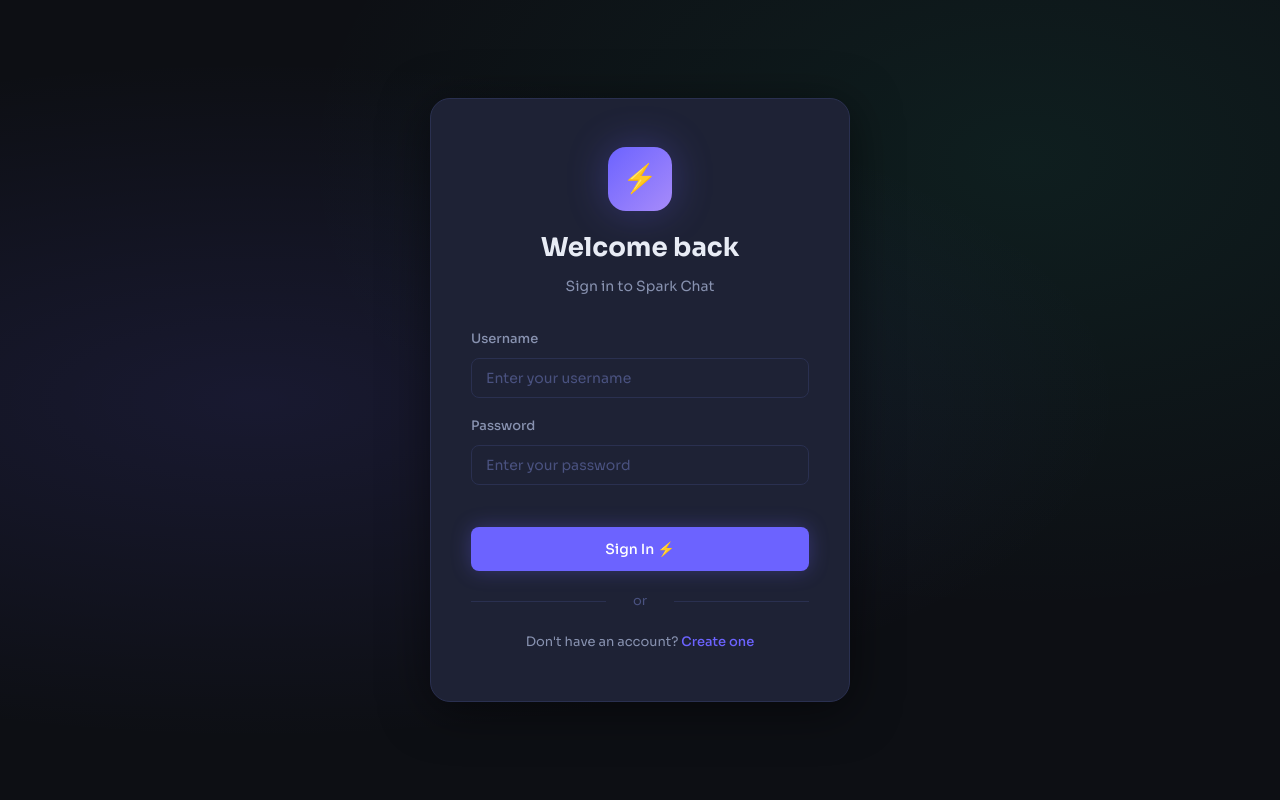
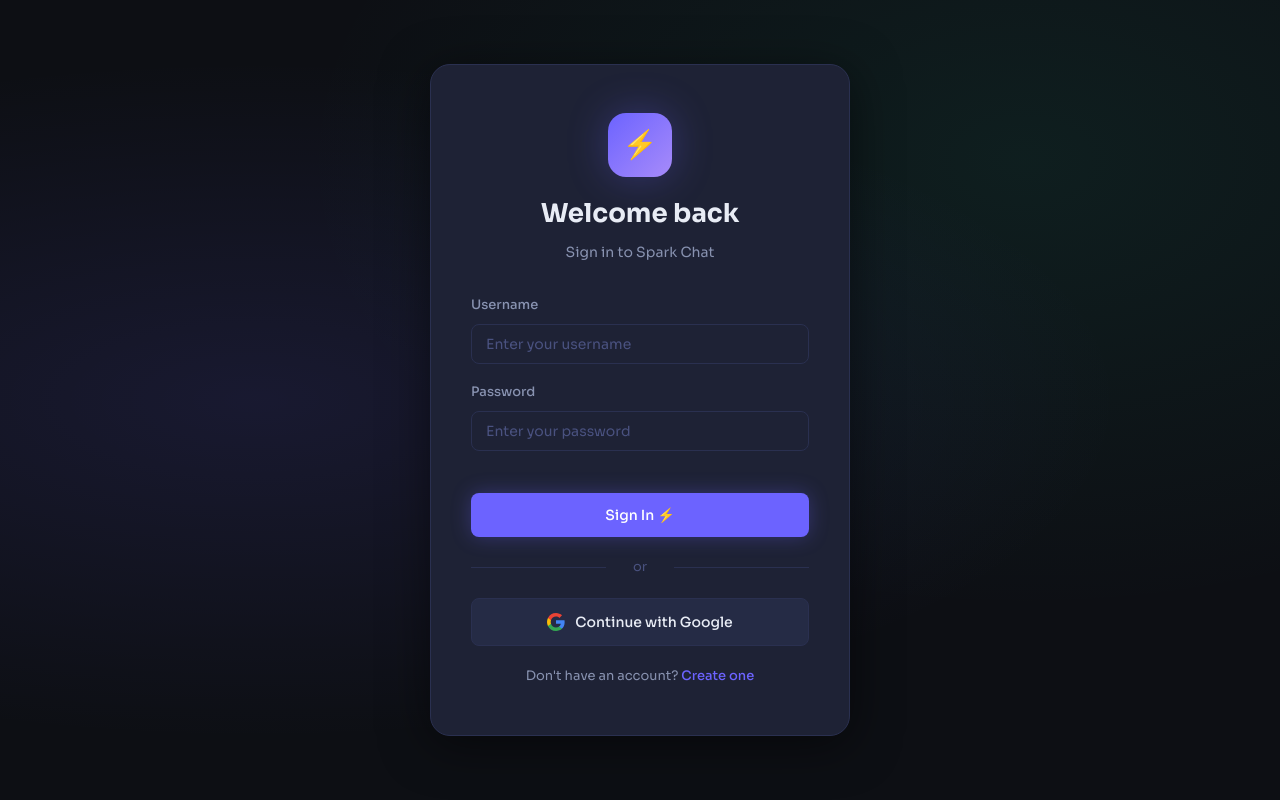
Before and after one commit to kriteshshah/Datasend, a Django app: page /login/ in a window 1280 px wide. Run offline with Django 4.2, Linux system fonts and the light colour scheme; some libraries are stand-ins or nearby versions.

Commit message:
add login with google

```diff
--- a/chat/templates/chat/login.html
+++ b/chat/templates/chat/login.html
@@ -1,4 +1,5 @@
 {% extends 'chat/base.html' %}
+{% load socialaccount %}
 {% block title %}Login — Spark Chat{% endblock %}
 {% block extra_css %}
 <style>
@@ -62,6 +63,30 @@
 .auth-link { text-align: center; color: var(--text-secondary); font-size: 13px; margin-top: 20px; }
 .auth-link a { color: var(--accent); text-decoration: none; font-weight: 500; }
 .auth-link a:hover { text-decoration: underline; }
+
+/* ── Google button ── */
+.btn-google {
+    display: flex;
+    align-items: center;
+    justify-content: center;
+    gap: 10px;
+    width: 100%;
+    padding: 12px;
+    border-radius: var(--radius-sm, 10px);
+    border: 1px solid var(--border);
+    background: var(--surface-2, #1e1e2e);
+    color: var(--text-primary, #fff);
+    font-size: 14px;
+    font-weight: 500;
+    text-decoration: none;
+    cursor: pointer;
+    transition: background 0.18s, border-color 0.18s, box-shadow 0.18s;
+}
+.btn-google:hover {
+    background: var(--surface-3, #2a2a3a);
+    border-color: #4285F4;
+    box-shadow: 0 0 0 3px rgba(66,133,244,0.15);
+}
 </style>
 {% endblock %}
 
@@ -95,6 +120,16 @@
 
         <div class="divider">or</div>
 
+        <a href="{% url 'google_login_redirect' %}" class="btn-google">
+            <svg width="18" height="18" viewBox="0 0 18 18" xmlns="http://www.w3.org/2000/svg">
+                <path d="M17.64 9.2c0-.637-.057-1.251-.164-1.84H9v3.481h4.844c-.209 1.125-.843 2.078-1.796 2.717v2.258h2.908c1.702-1.567 2.684-3.875 2.684-6.615z" fill="#4285F4"/>
+                <path d="M9 18c2.43 0 4.467-.806 5.956-2.184l-2.908-2.258c-.806.54-1.837.86-3.048.86-2.344 0-4.328-1.584-5.036-3.711H.957v2.332A8.997 8.997 0 0 0 9 18z" fill="#34A853"/>
+                <path d="M3.964 10.707A5.41 5.41 0 0 1 3.682 9c0-.593.102-1.17.282-1.707V4.961H.957A8.996 8.996 0 0 0 0 9c0 1.452.348 2.827.957 4.039l3.007-2.332z" fill="#FBBC05"/>
+                <path d="M9 3.58c1.321 0 2.508.454 3.44 1.345l2.582-2.58C13.463.891 11.426 0 9 0A8.997 8.997 0 0 0 .957 4.961L3.964 7.293C4.672 5.163 6.656 3.58 9 3.58z" fill="#EA4335"/>
+            </svg>
+            Continue with Google
+        </a>
+
         <div class="auth-link">
             Don't have an account? <a href="{% url 'register' %}">Create one</a>
         </div>
--- a/chat/urls.py
+++ b/chat/urls.py
@@ -1,6 +1,10 @@
 from django.urls import path
 from . import views
 from .webhooks import stripe_webhook
+from allauth.socialaccount.providers.oauth2.views import OAuth2LoginView
+from allauth.socialaccount.providers.google.views import GoogleOAuth2Adapter
+
+google_login = OAuth2LoginView.adapter_view(GoogleOAuth2Adapter)
 
 urlpatterns = [
     # Auth
@@ -8,6 +12,8 @@ urlpatterns = [
     path('login/', views.login_view, name='login'),
     path('register/', views.register_view, name='register'),
     path('logout/', views.logout_view, name='logout'),
+    # Google OAuth shortcut
+    path('login/google/', google_login, name='google_login_redirect'),
 
     # Chat
     path('room/<uuid:room_id>/', views.room_view, name='room'),
--- a/chatproject/urls.py
+++ b/chatproject/urls.py
@@ -5,6 +5,7 @@ from django.conf.urls.static import static
 
 urlpatterns = [
     path('admin/', admin.site.urls),
+    path('accounts/', include('allauth.urls')),
     path('', include('chat.urls')),
 ]
 
```
Also changed, not shown: chat/templates/chat/register.html (+25 -0 lines), chatproject/settings.py (+34 -0 lines).
